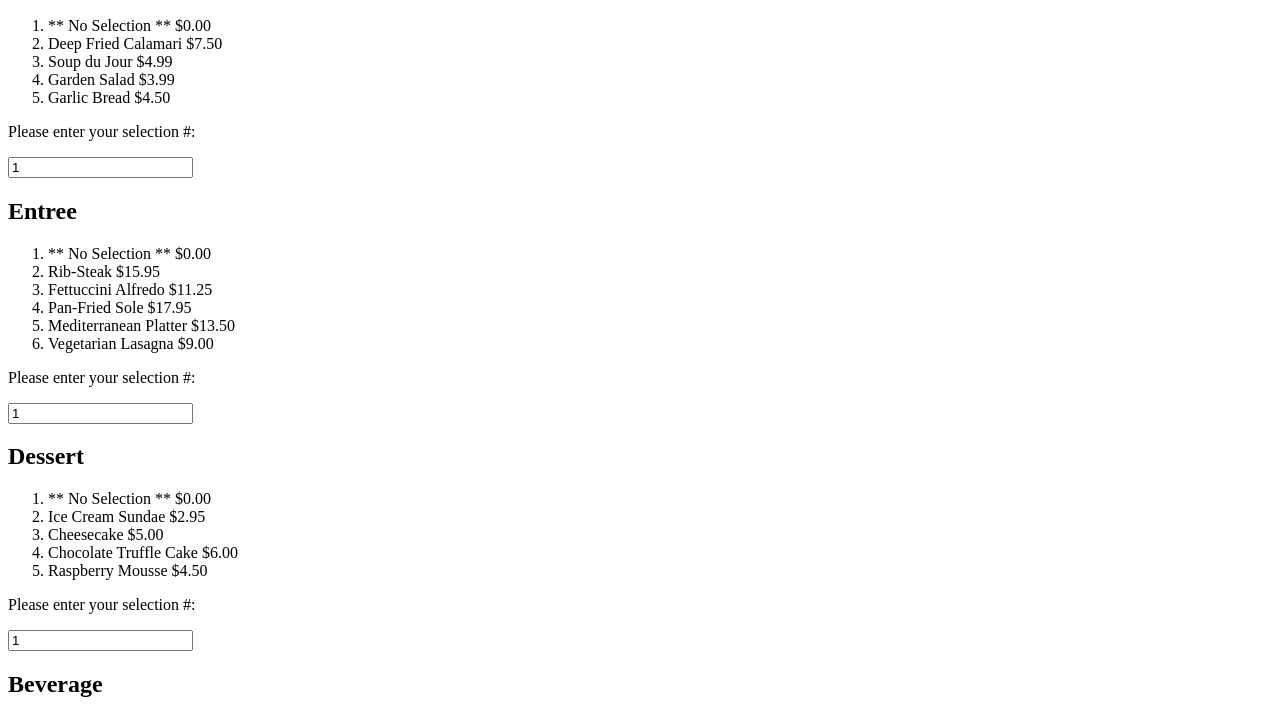
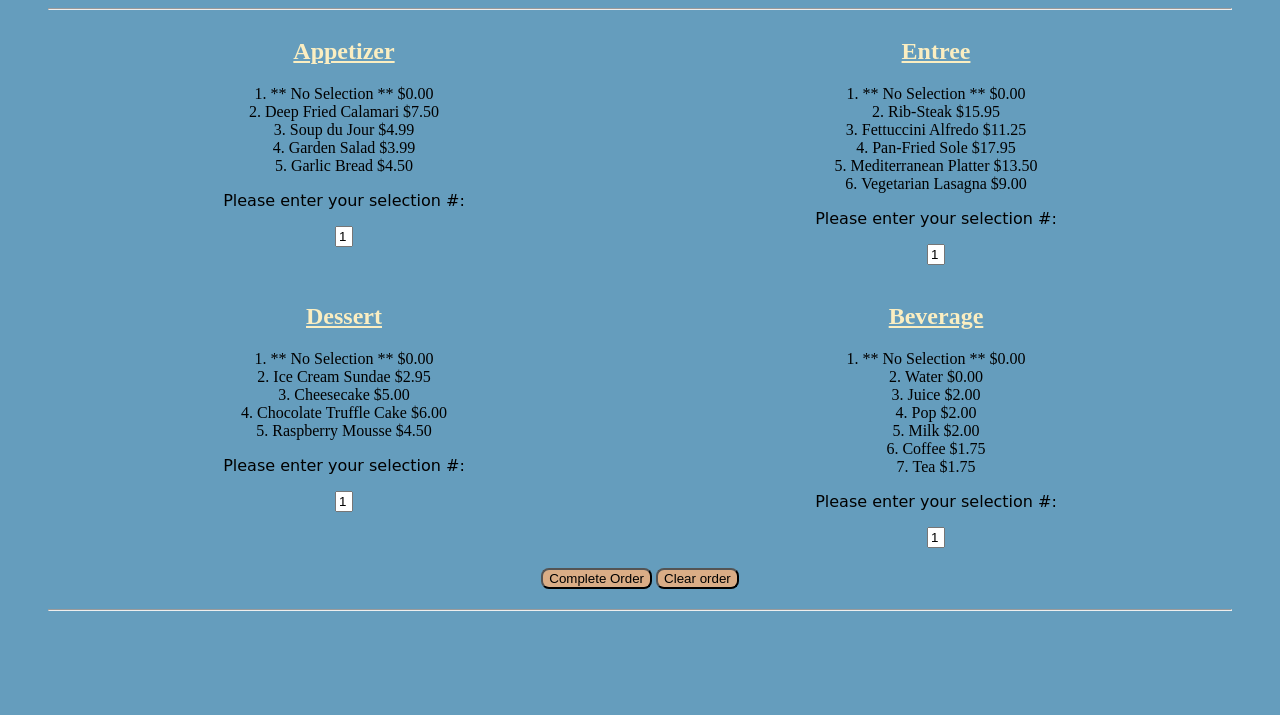
Before and after one commit to stevenlai4/bar-grill-restaurant-menu, a plain HTML site: page index.html in a window 1280 px wide. Shown: the part 132-847 px from the top of the page. After the commit the page ends 800 px from the top, so only its background shows below. Drawn offline with Linux system fonts and the light colour scheme.

Commit message:
CSS styles added

```diff
--- a/index.html
+++ b/index.html
@@ -3,7 +3,7 @@
     <head>
         <meta charset="UTF-8" />
         <meta name="viewport" content="width=device-width, initial-scale=1.0" />
-
+        <link rel="stylesheet" href="styles.css" />
         <title>Group F - Lab 7</title>
     </head>
     <body>
@@ -11,6 +11,7 @@
             <h1>Group F Bar & Grill</h1>
             <hr />
 
+            <div class="container">
                 <!-- Appetizer -->
                 <div id="appetizer">
                     <h2>Appetizer</h2>
@@ -20,6 +21,7 @@
                         class="input"
                         id="appetizer-option"
                         type="text"
+                        maxlength="1"
                         value="1"
                     />
                 </div>
@@ -29,7 +31,13 @@
                     <h2>Entree</h2>
                     <ol class="entree-list"></ol>
                     <p>Please enter your selection #:</p>
-                <input class="input" id="entree-option" type="text" value="1" />
+                    <input
+                        class="input"
+                        id="entree-option"
+                        type="text"
+                        maxlength="1"
+                        value="1"
+                    />
                 </div>
 
                 <!-- Dessert -->
@@ -41,6 +49,7 @@
                         class="input"
                         id="dessert-option"
                         type="text"
+                        maxlength="1"
                         value="1"
                     />
                 </div>
@@ -54,12 +63,14 @@
                         class="input"
                         id="beverage-option"
                         type="text"
+                        maxlength="1"
                         value="1"
                     />
                 </div>
+            </div>
 
             <!-- Complete & Clear Buttons -->
-            <div class="buttons">
+            <div class="button-group">
                 <button id="complete-btn" type="button">Complete Order</button>
                 <button id="clear-btn" type="button">Clear order</button>
             </div>
--- a/index.js
+++ b/index.js
@@ -118,7 +118,7 @@ const displayReceipt = () => {
     const { orderedList, totalPrice } = calcTotalPrice();
 
     if (orderedList.length !== 0) {
-        str = '<ul>';
+        str = '<ul><li>Your current order consists of</li>';
 
         for (let i = 0; i < orderedList.length; i++) {
             if (orderedList[i] !== '** No Selection **') {
--- a/styles.css
+++ b/styles.css
@@ -1,29 +1,64 @@
-body{
-    background-color:#659DBD ;
+html {
+    box-sizing: border-box;
+}
+
+*,
+*:before,
+*:after {
+    box-sizing: inherit;
+}
+
+body {
+    background-color: #659dbd;
     padding-left: 40px;
     padding-right: 40px;
+    text-align: center;
 }
 h1 {
     text-align: center;
-    color: #8D8741;
+    color: #fff;
     padding-top: 30px;
     padding-bottom: 30px;
 }
 h2 {
-    color: #FBEEC1;
+    color: #fbeec1;
     text-decoration: underline;
+}
+p {
+    font-family: cursive;
+}
+
+/* Sub Menus */
+.container {
+    display: grid;
+    grid-template-rows: repeat(2, 1fr);
+    grid-template-columns: repeat(2, 1fr);
+}
+.container > div ol {
+    list-style-position: inside;
+    padding: 0;
+}
+input {
+    width: 18px;
+}
+
+/* Buttons*/
+.button-group {
+    margin: 20px 0;
 }
 #complete-btn {
     font-family: Arial, Helvetica, sans-serif;
-    background-color: #DAAD86;
+    background-color: #daad86;
     border-radius: 8px;
 }
 #clear-btn {
     font-family: Arial, Helvetica, sans-serif;
-    background-color: #DAAD86;
+    background-color: #daad86;
     border-radius: 8px;
 }
 
-p {
-    font-family: cursive;
+/* Order Result */
+.receipt ul li {
+    list-style: none;
+    padding: 10px 0;
 }
```
Lines whose indentation alone changed are shown as unchanged.
